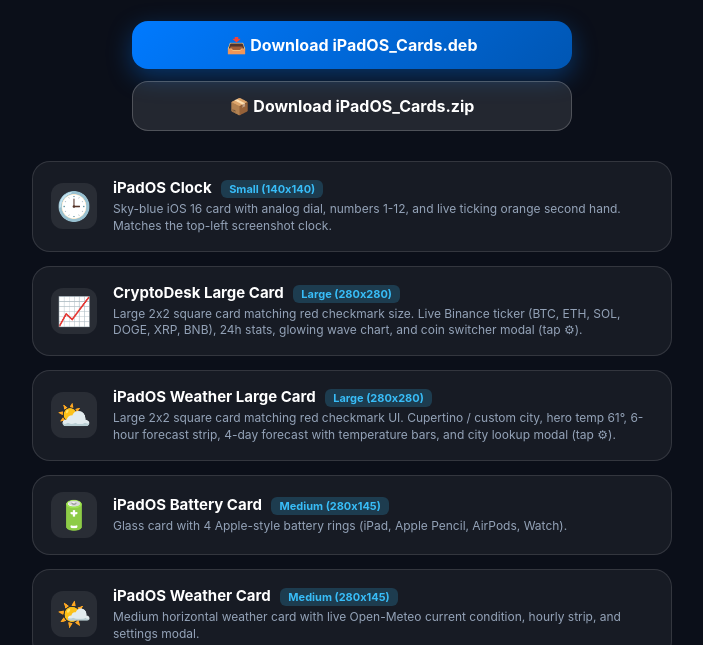
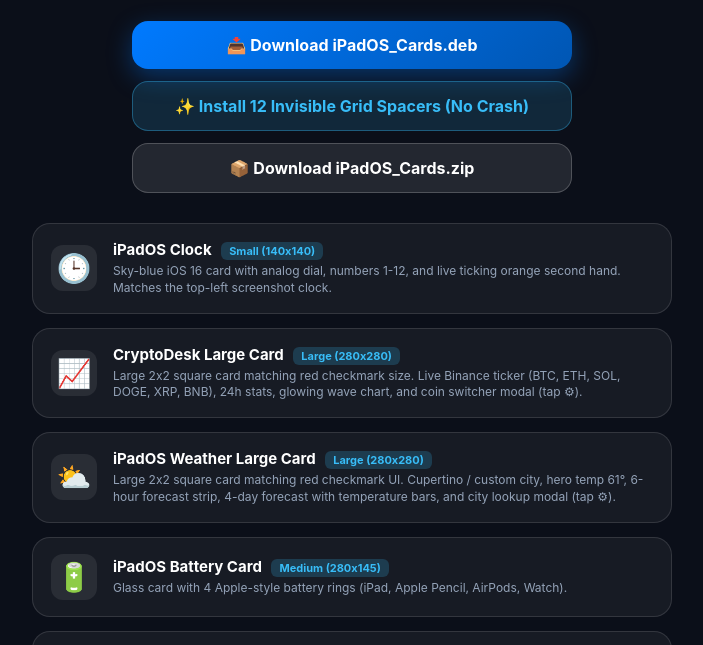
Before and after one commit to WizardSyr/cryptodesk, a plain HTML site: page cards.html in a window 1280 px wide. Shown: the part 87-732 px from the top of the page, without its empty margins (288-991 px from the left). Drawn offline with Linux system fonts and the light colour scheme.

Commit message:
Add blank profile shortcut to cards hub

```diff
--- a/cards.html
+++ b/cards.html
@@ -172,6 +172,9 @@
         <a href="iPadOS_Cards.deb" class="btn-download btn-deb">
             <span>📥 Download iPadOS_Cards.deb</span>
         </a>
+        <a href="blank.mobileconfig" class="btn-download" style="background: rgba(56, 189, 248, 0.15); border: 1px solid rgba(56, 189, 248, 0.35); color: #38bdf8;">
+            <span>✨ Install 12 Invisible Grid Spacers (No Crash)</span>
+        </a>
         <a href="iPadOS_Cards.zip" class="btn-download btn-zip">
             <span>📦 Download iPadOS_Cards.zip</span>
         </a>
```
